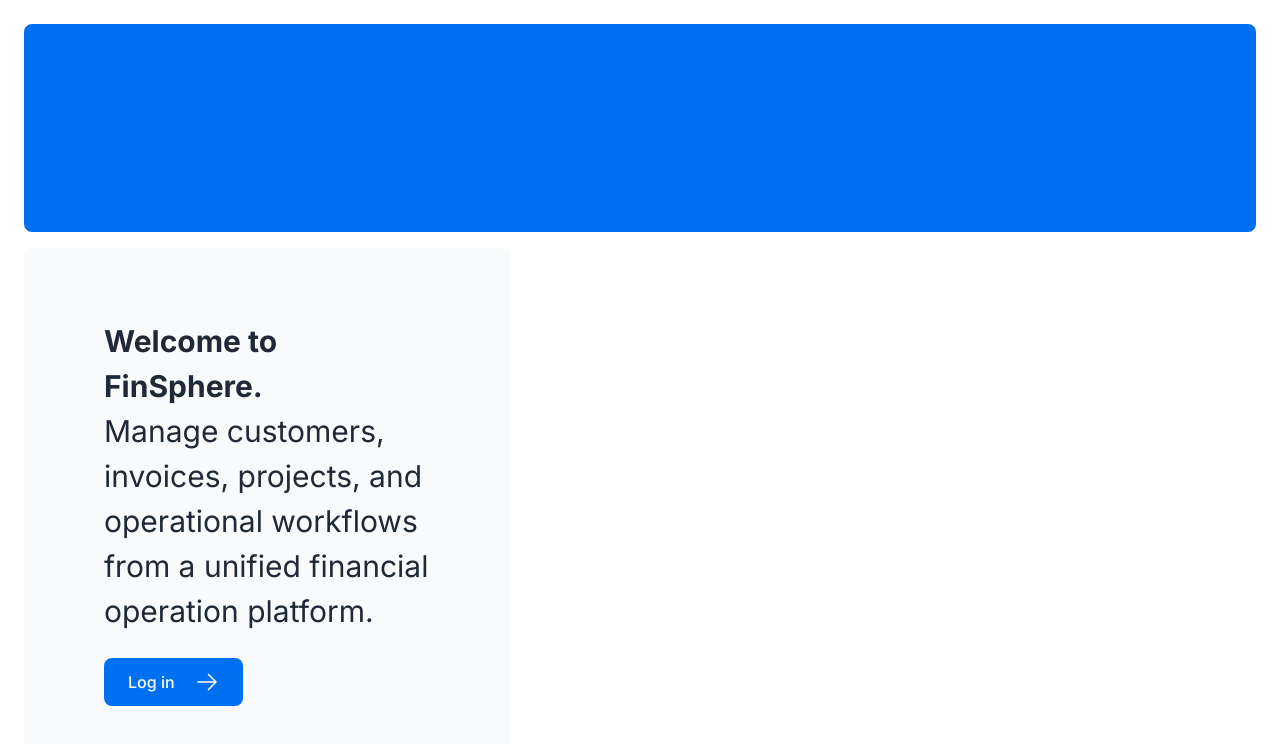
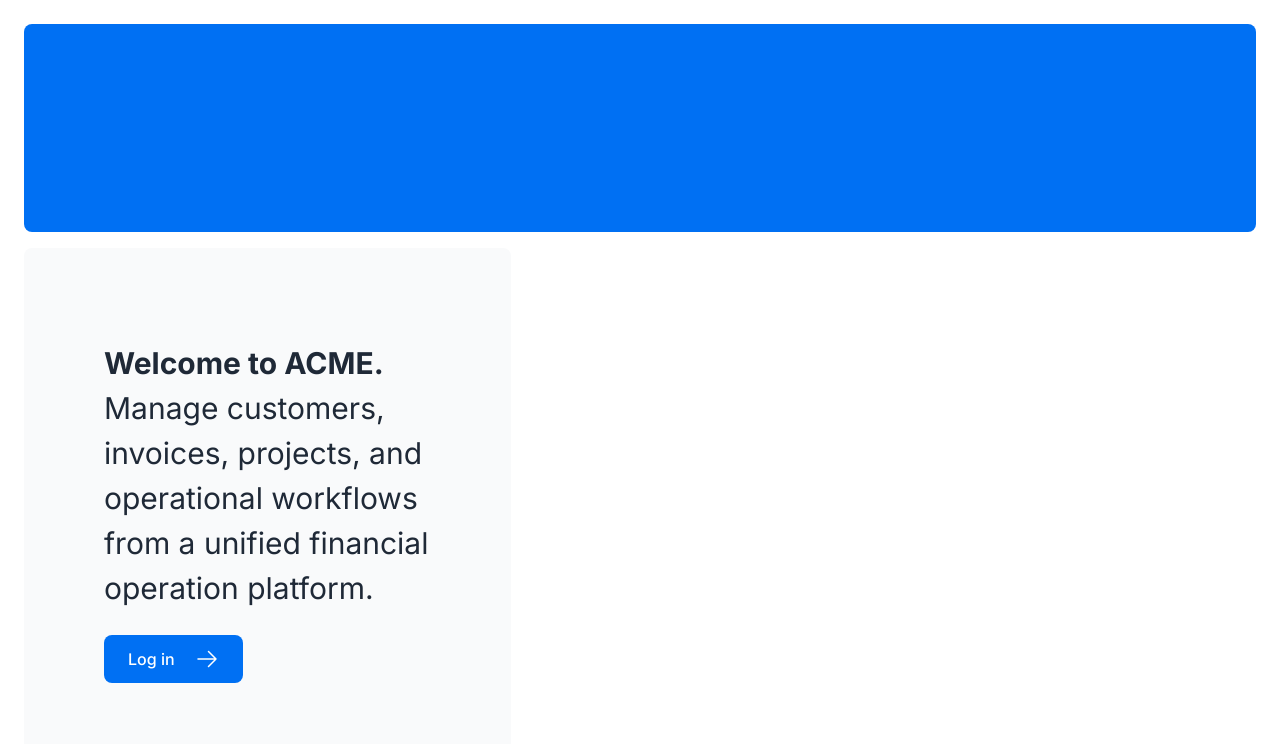
Before and after one commit to emeritus/MO-PCCO.R3-assets, a Next.js app in the folder module-25/starter/nextjs-dashboard/: page / in a window 1280 px wide. Shown: the top 744 px of the page. Built offline with nearby package versions, Linux system fonts and the light colour scheme.

Commit message:
Update page.jsx

```diff
--- a/module-25/starter/nextjs-dashboard/src/app/page.jsx
+++ b/module-25/starter/nextjs-dashboard/src/app/page.jsx
@@ -11,7 +11,7 @@ export default function Page() {
       <div className="mt-4 flex grow flex-col gap-4 md:flex-row">
         <div className="flex flex-col justify-center gap-6 rounded-lg bg-gray-50 px-6 py-10 md:w-2/5 md:px-20">
           <p className={`text-xl text-gray-800 md:text-3xl md:leading-normal`}>
-            <strong>Welcome to FinSphere.</strong> <br />
+            <strong>Welcome to ACME.</strong> <br />
             Manage customers, invoices, projects, and operational workflows from a unified financial operation platform.
           </p>
           <Link
```
